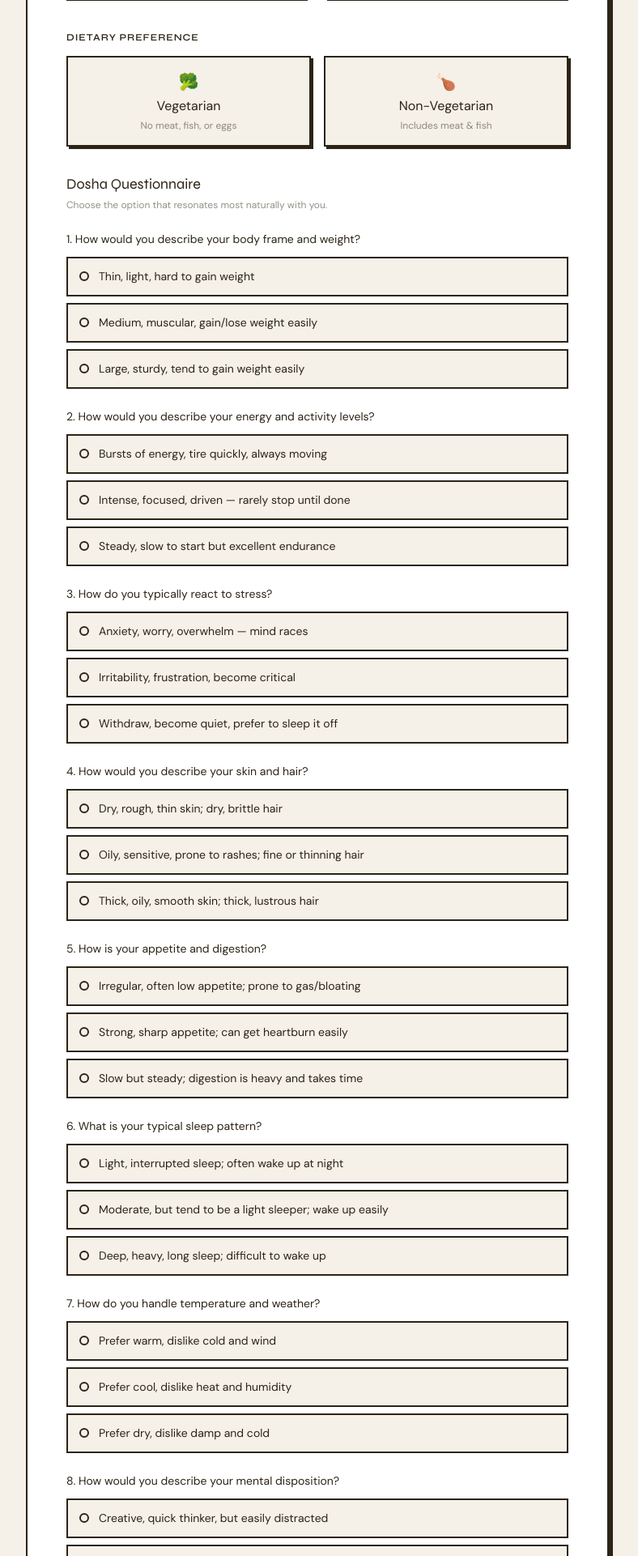
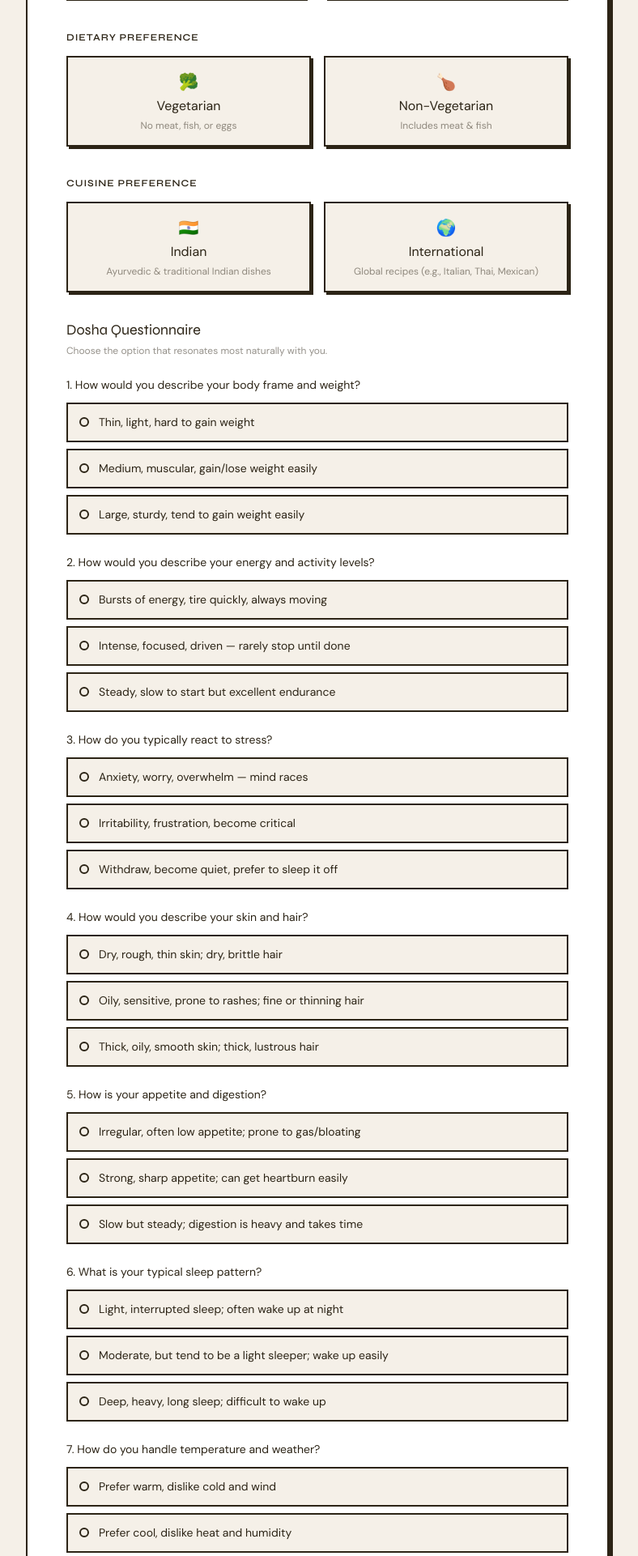
Before and after one commit to SpaceTurtle-git/NutriVeda, a Flask app: page /profile/new in a window 1280 px wide. Shown: the part 874-2795 px from the top of the page at 81% size, without its empty margins (248-1036 px from the left). Run offline with Flask 3, Linux system fonts and the light colour scheme; the visitor is signed in with stand-in values (Sample User, id 1); some libraries are stand-ins or nearby versions.

Commit message:
Added Accurate cuisine preference

```diff
--- a/app/models.py
+++ b/app/models.py
@@ -33,6 +33,8 @@ class User(UserMixin, db.Model):
 class UserProfile(db.Model):
     __tablename__ = "user_profiles"
 
+    cuisine_preference = db.Column(db.String(20), nullable=False, default="international")   # 'indian' or 'international'
+
     id = db.Column(db.Integer, primary_key=True)
     user_id = db.Column(db.Integer, db.ForeignKey("users.id"), unique=True, nullable=False)
     name = db.Column(db.String(100), nullable=False)
@@ -58,6 +60,7 @@ class UserProfile(db.Model):
             "primary_dosha": self.primary_dosha,
             "created_at": self.created_at.isoformat(),
             "updated_at": self.updated_at.isoformat(),
+            "cuisine_preference": self.cuisine_preference,
         }
 
 
--- a/app/routes.py
+++ b/app/routes.py
@@ -110,11 +110,15 @@ def create_profile():
         if field not in data:
             return jsonify({"error": f"Missing field: {field}"}), 400
 
+    # Get cuisine preference (default to international if not provided)
+    cuisine_pref = data.get("cuisine_preference", "international")
+
     # Update the existing profile attached to current_user
     profile = current_user.profile
     profile.age = int(data["age"])
     profile.weight = float(data["weight"])
     profile.dietary_preference = data["dietary_preference"]
+    profile.cuisine_preference = cuisine_pref   # <-- NEW
     profile.questionnaire_answers = json.dumps(data["answers"])
     profile.primary_dosha = calculate_dosha(data["answers"])
     profile.updated_at = datetime.utcnow()
@@ -245,6 +249,8 @@ def update_profile(user_id):
         profile.weight = float(data["weight"])
     if "dietary_preference" in data:
         profile.dietary_preference = data["dietary_preference"]
+    if "cuisine_preference" in data:          # <-- NEW
+        profile.cuisine_preference = data["cuisine_preference"]
     if "answers" in data:
         profile.questionnaire_answers = json.dumps(data["answers"])
         profile.primary_dosha = calculate_dosha(data["answers"])
--- a/static/js/app.js
+++ b/static/js/app.js
@@ -37,6 +37,7 @@ if (intakeForm) {
     });
 
     const dietPref = document.querySelector('input[name="dietary_preference"]:checked')?.value;
+    const cuisinePref = document.querySelector('input[name="cuisine_preference"]:checked')?.value;
 
     // Validate
     if (!document.getElementById('name').value.trim()) {
@@ -51,7 +52,10 @@ if (intakeForm) {
     if (!dietPref) {
       showToast('Please select a dietary preference.', 'error'); return;
     }
-    if (Object.keys(answers).length < 3) {
+    if (!cuisinePref) {
+      showToast('Please select a cuisine preference.', 'error'); return;
+    }
+    if (Object.keys(answers).length < 9) {
       showToast('Please answer all 9 dosha questions.', 'error'); return;
     }
 
@@ -65,6 +69,7 @@ if (intakeForm) {
       age: parseInt(document.getElementById('age').value),
       weight: parseFloat(document.getElementById('weight').value),
       dietary_preference: dietPref,
+      cuisine_preference: cuisinePref,
       answers,
     };
 
@@ -248,10 +253,21 @@ function closeRecipeModal() {
 /* ── DASHBOARD: UPDATE FORM ── */
 const updateForm = document.getElementById('update-form');
 if (updateForm && typeof USER_DATA !== 'undefined') {
-  // Sync diet option selection on update form
-  document.querySelectorAll('#update-modal .diet-option').forEach(label => {
+  // Handle dietary preference group (veg/non-veg)
+  document.querySelectorAll('#update-modal [data-group="diet"] .diet-option').forEach(label => {
     label.addEventListener('click', () => {
-      document.querySelectorAll('#update-modal .diet-option').forEach(l => l.classList.remove('selected'));
+      const group = label.closest('[data-group="diet"]');
+      group.querySelectorAll('.diet-option').forEach(l => l.classList.remove('selected'));
+      label.classList.add('selected');
+      label.querySelector('input').checked = true;
+    });
+  });
+
+  // Handle cuisine preference group (indian/international)
+  document.querySelectorAll('#update-modal [data-group="cuisine"] .diet-option').forEach(label => {
+    label.addEventListener('click', () => {
+      const group = label.closest('[data-group="cuisine"]');
+      group.querySelectorAll('.diet-option').forEach(l => l.classList.remove('selected'));
       label.classList.add('selected');
       label.querySelector('input').checked = true;
     });
@@ -265,6 +281,7 @@ if (updateForm && typeof USER_DATA !== 'undefined') {
     const btn       = document.getElementById('update-btn');
 
     const dietPref = document.querySelector('input[name="u_diet"]:checked')?.value;
+    const cuisinePref = document.querySelector('input[name="u_cuisine"]:checked')?.value;
 
     btnText.classList.add('hidden');
     btnLoader.classList.remove('hidden');
@@ -275,6 +292,7 @@ if (updateForm && typeof USER_DATA !== 'undefined') {
       age: parseInt(document.getElementById('u-age').value),
       weight: parseFloat(document.getElementById('u-weight').value),
       dietary_preference: dietPref,
+      cuisine_preference: cuisinePref,   // <-- added
     };
 
     try {
--- a/templates/index.html
+++ b/templates/index.html
@@ -92,6 +92,25 @@
         </div>
       </div>
 
+      <!-- Cuisine Preference -->
+<div class="space-y-3">
+  <label class="brutal-label">Cuisine Preference</label>
+  <div class="grid grid-cols-2 gap-4">
+    <label class="diet-option" data-value="indian">
+      <input type="radio" name="cuisine_preference" value="indian" class="sr-only" required />
+      <span class="text-xl">🇮🇳</span>
+      <span class="font-600">Indian</span>
+      <span class="text-xs text-bark/50">Ayurvedic & traditional Indian dishes</span>
+    </label>
+    <label class="diet-option" data-value="international">
+      <input type="radio" name="cuisine_preference" value="international" class="sr-only" />
+      <span class="text-xl">🌍</span>
+      <span class="font-600">International</span>
+      <span class="text-xs text-bark/50">Global recipes (e.g., Italian, Thai, Mexican)</span>
+    </label>
+  </div>
+</div>
+
       <!-- Dosha Questionnaire -->
 <div class="space-y-6">
   <div>
```
Also changed, not shown: app/ai_service.py (+40 -57 lines), templates/dashboard.html (+23 -1 lines).
